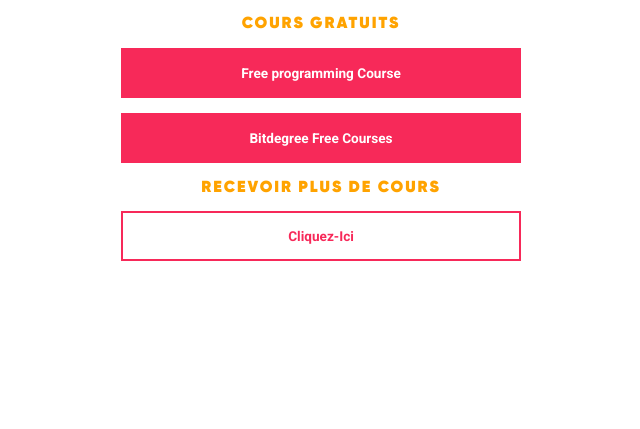
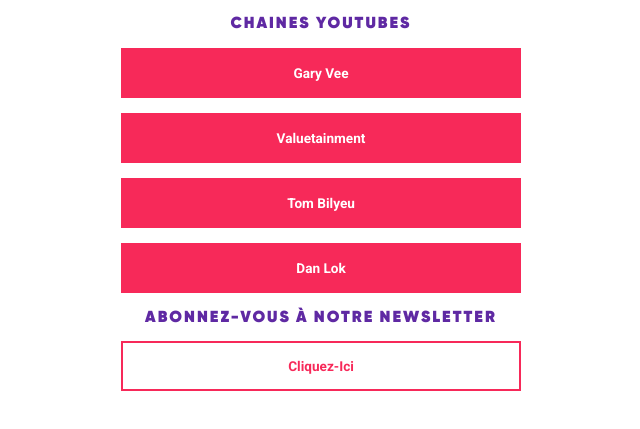
Before and after one commit to Jad-dev/scoly, a plain HTML site: page bio.html in a window 1280 px wide. Shown: the part 111-540 px from the top of the page, without its empty margins (319-959 px from the left). Drawn offline with Linux system fonts and the light colour scheme.

Commit message:
adapter à youtube

```diff
--- a/cours-gratuits.html
+++ b/bio.html
@@ -14,12 +14,14 @@
         <img class="logo" src="images/logo-linktree.png" />
 
         <!-- Featured -->
-        <h2>Cours Gratuits</h2>
-        <a class="featured" href="https://bit.ly/39RPq60">Free programming Course</a>
-        <a class="featured" href="https://bit.ly/2RfZb7U">Bitdegree Free Courses</a>
+        <h2>Chaines Youtubes</h2>
+        <a class="featured" href="https://bit.ly/3ajFy5x">Gary Vee</a>
+        <a class="featured" href="https://bit.ly/2XMTiTp">Valuetainment</a>
+        <a class="featured" href="https://bit.ly/2KdQsir">Tom Bilyeu</a>
+        <a class="featured" href="https://bit.ly/2RNjZnv">Dan Lok</a>
 
         <!-- Popular Content -->
-        <h2>Recevoir Plus De Cours</h2>
+        <h2>Abonnez-vous à notre Newsletter</h2>
 
         <a style="font-weight: 700;" href="https://bit.ly/3bPmm0q">Cliquez-Ici</a>
 
--- a/css/style-cours.css
+++ b/css/style-cours.css
@@ -49,7 +49,7 @@ a.featured:before{
 h2{
     font-family: "gilroy-heavy";
     font-size:16px;
-    color: #FFA300;
+    color: #5F29A3;
     text-transform:uppercase;
     font-weight:400;
     letter-spacing:2px
```
